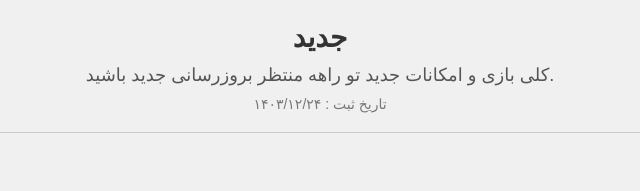
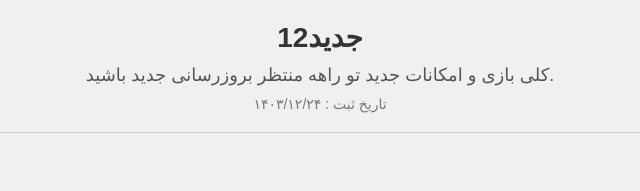
Before and after one commit to playixapp/playix1, a plain HTML site: page index.html in a window 1280 px wide. Shown: the part 353-544 px from the top of the page, 320-960 px from the left. Drawn offline with Linux system fonts and the light colour scheme; a web font is replaced by a local one.

Commit message:
Update index.html

```diff
--- a/index.html
+++ b/index.html
@@ -107,7 +107,7 @@
     <!-- محتوای صفحه -->
     <div class="content">
         <img src="https://s33.picofile.com/file/8483389992/Picsart_25_03_12_05_24_26_172.jpg" alt="عکس مربعی">
-        <h1>جدید</h1>
+        <h1>جدید12</h1>
         <p>کلی بازی و امکانات جدید تو راهه
 منتظر بروزرسانی جدید باشید. </p>
         <p class="date">تاریخ ثبت : ۱۴٠۳/۱۲/۲۴</p>
```
